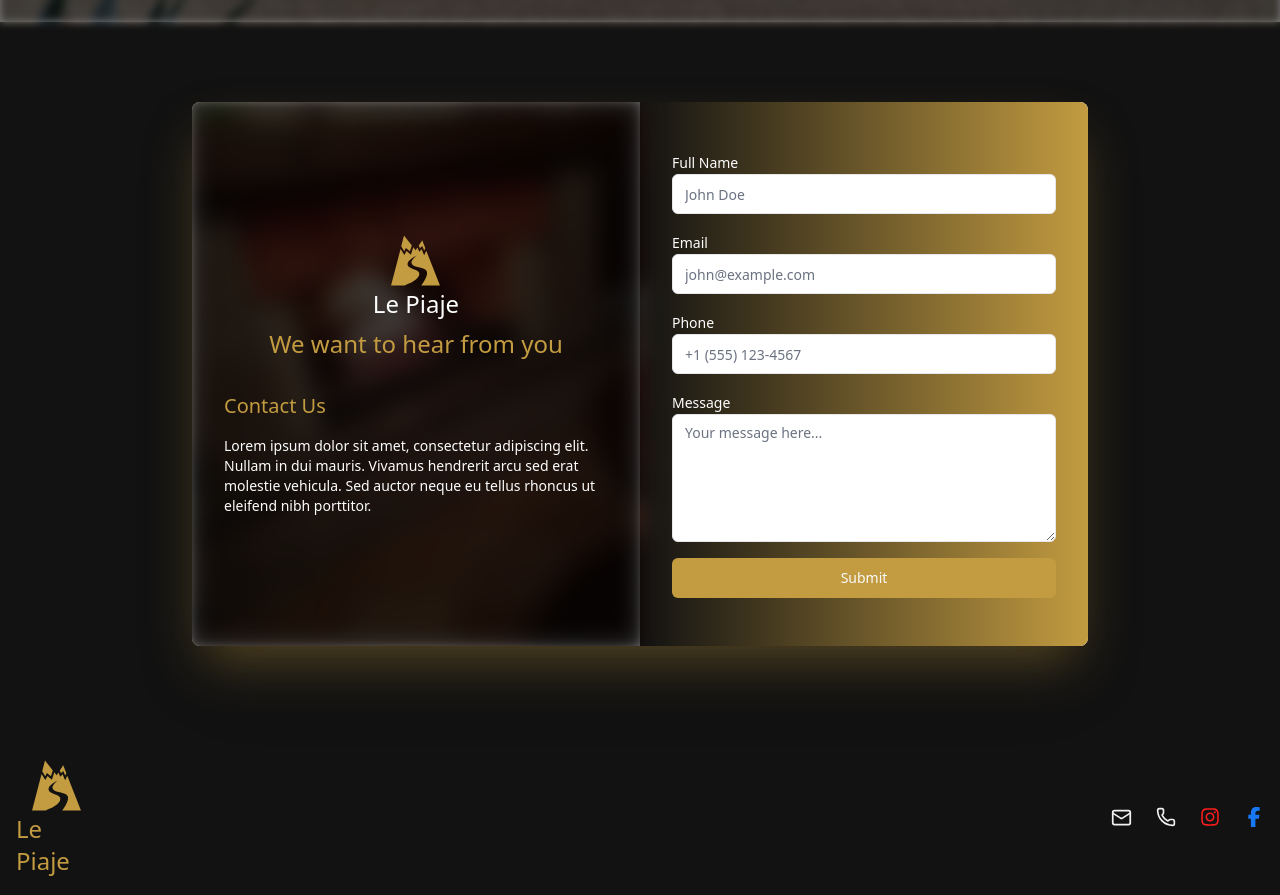
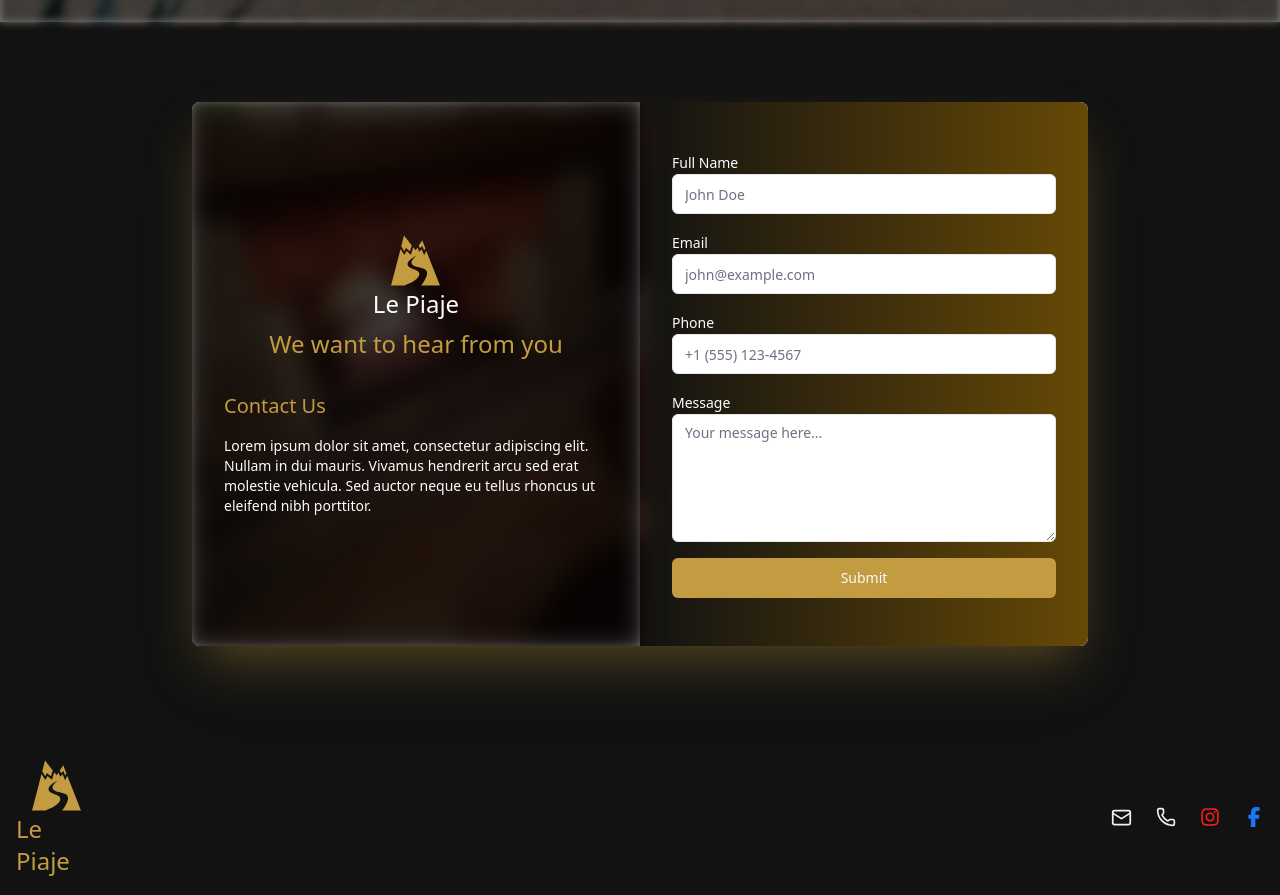
Before and after one commit to jdgr29/lepiaje-fork, a Next.js app: page / in a window 1280 px wide. Shown: the part 2198-3093 px from the top of the page. Built offline with nearby package versions, Linux system fonts and the light colour scheme.

Commit message:
feat:darkened the color of the form gradient

```diff
--- a/src/components/contactForm/contact-form.tsx
+++ b/src/components/contactForm/contact-form.tsx
@@ -96,7 +96,7 @@ export default function ContactForm() {
 
         {/* Right side - Form */}
 
-        <div className="md:max-2xl:w-1/2 bg-gradient-to-r from-[#121212] to-lepiajeBrown w-full p-8">
+        <div className="md:max-2xl:w-1/2 bg-gradient-to-r from-[#121212] to-[#664906] w-full p-8">
           <form onSubmit={formik.handleSubmit} className="space-y-4 my-4">
             <div>
               <Label className="text-lepiajeWhite" htmlFor="name">
```
